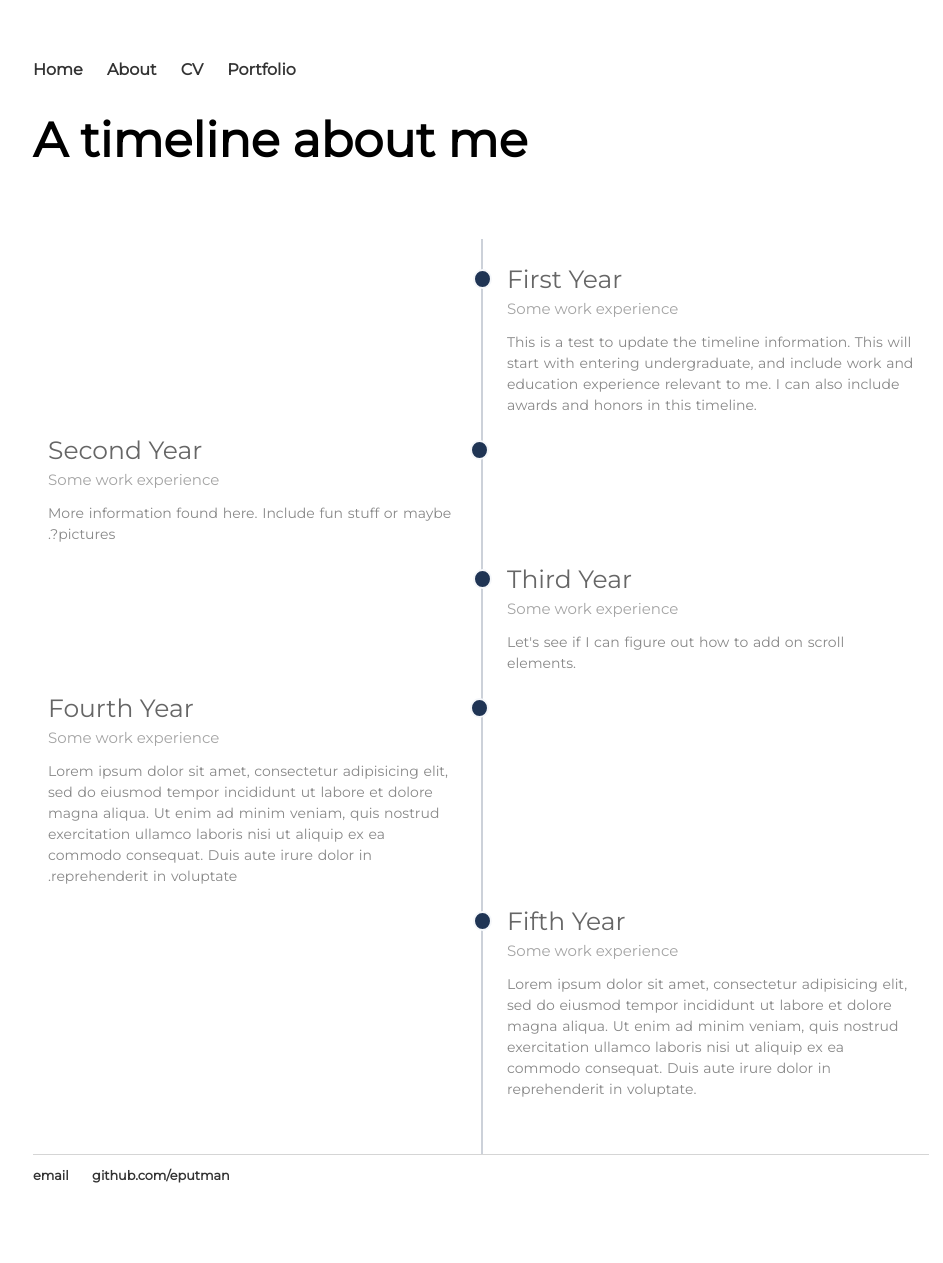
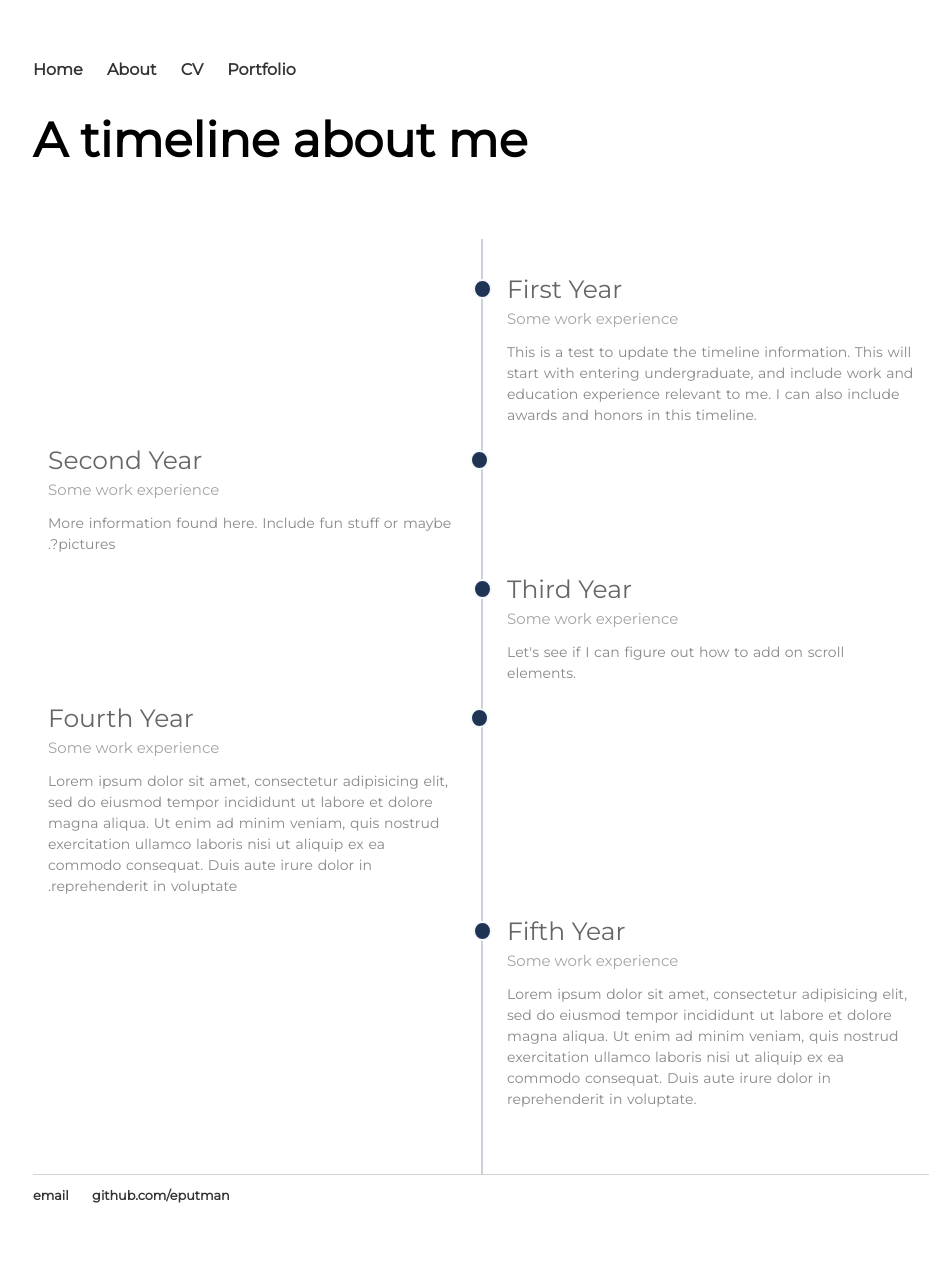
Before and after one commit to eputman/eputman.github.io, a Jekyll site: the page built from about/index.html, in a window 1280 px wide. Shown: the whole page, without its empty margins (159-1102 px from the left). Built offline with Jekyll 4.4.1, drawn with Linux system fonts in a browser that asks for light colours.

Commit message:
Update timeline.css

```diff
--- a/css/timeline.css
+++ b/css/timeline.css
@@ -47,7 +47,7 @@ ul.posts li {
 }
 
 .container {
-   padding: 40px 0;
+   padding: 50px 0;
    /*margin: 50px auto;*/
    position: relative;
    overflow: hidden;
@@ -81,6 +81,7 @@ ul.posts li {
 
 .timeline-block-right {
    float: right;
+   float-offset: 2px;
 }
 
 .timeline-block-left {
```
